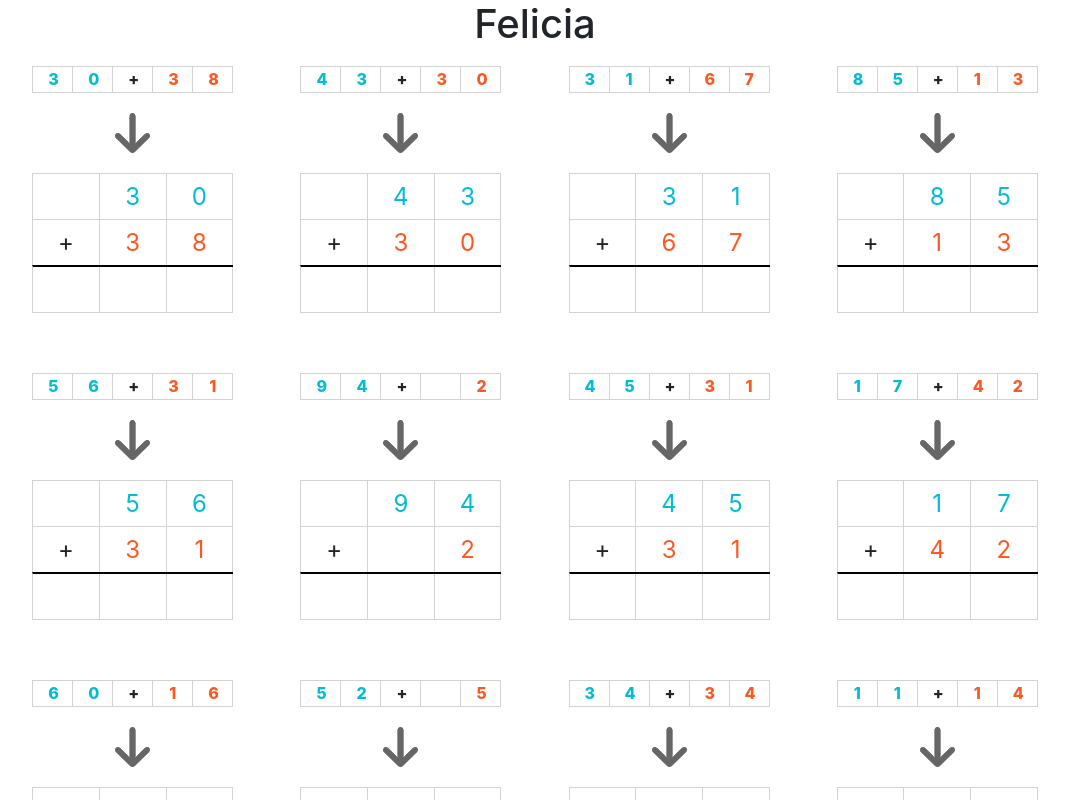
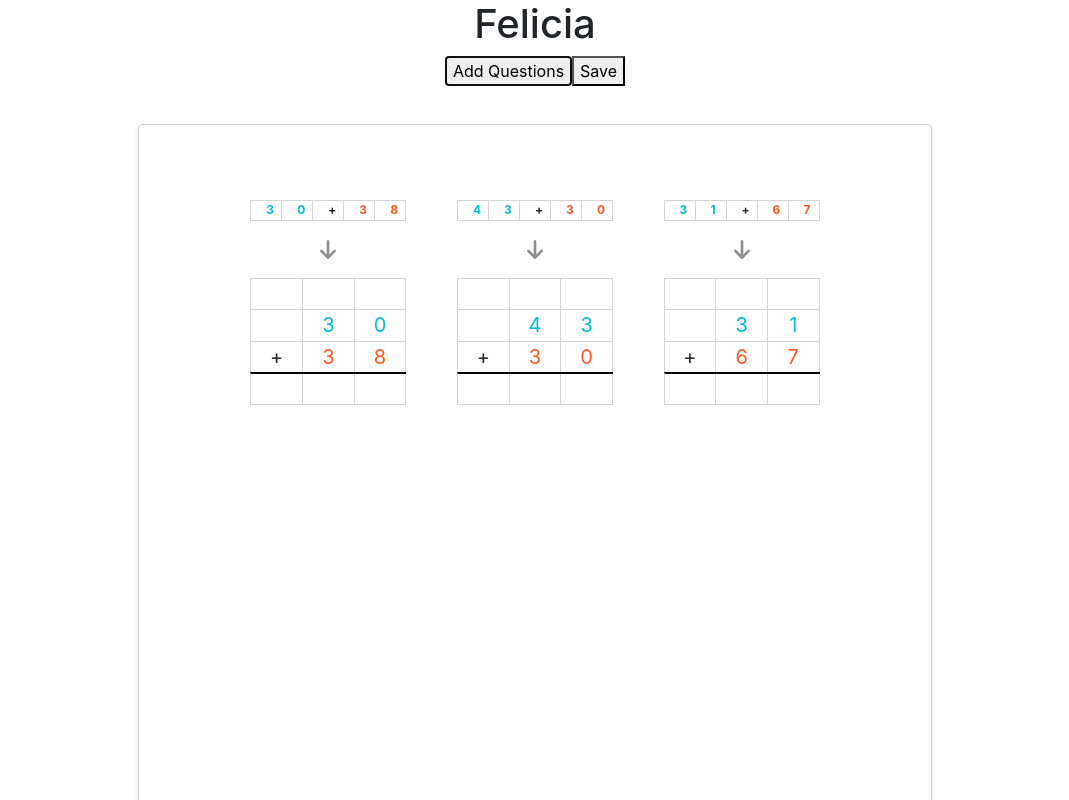
Before and after one commit to fatroshi/MathsQuestionGenerator, a React (Create React App) app: page / in a window 1280 px wide. Both pictures are taken after a click on the button "Add Questions". Shown: the top 800 px of the page, without its empty margins (105-1174 px from the left). Built offline with nearby package versions, Linux system fonts and the light colour scheme.

Commit message:
Added grade 2 questions and converted px to mm.

```diff
--- a/package.json
+++ b/package.json
@@ -9,6 +9,7 @@
     "bootstrap": "^4.5.3",
     "file-saver": "^2.0.2",
     "html2canvas": "^1.0.0-rc.7",
+    "jspdf": "^2.1.1",
     "node-sass": "^4.14.1",
     "react": "^17.0.1",
     "react-bootstrap": "^1.4.0",
--- a/src/actions/questionActions.js
+++ b/src/actions/questionActions.js
@@ -13,7 +13,7 @@ export const addQuestionAsync = (question) => {
                 type: 'ADD_QUESTION_ASYNC',
                 payload: question
             })
-        }, 2000)
+        }, 100)
     }
 
 
--- a/src/baseStyle/baseStyle.scss
+++ b/src/baseStyle/baseStyle.scss
@@ -9,9 +9,9 @@ $lightBlue: #b2ebf2;
 $orange: #ff5722;
 $red: #dd2c00;
 
-$h1: 36px;
-$h2: 32px;
-$h3: 28px;
-$h4: 24px;
-$h5: 20px;
-$h6: 16px;
+$h1: 32px;
+$h2: 28px;
+$h3: 24px;
+$h4: 20px;
+$h5: 16px;
+$h6: 12px;
--- a/src/components/BoxNumber/BoxNumber.js
+++ b/src/components/BoxNumber/BoxNumber.js
@@ -45,6 +45,13 @@ class BoxNumber extends React.Component {
                         <Col>  </Col>
                     </Row>
 
+
+                    <Row className={'md-row'}>
+                        <Col xs={1} md={4} className={'md-box'}></Col>
+                        <Col xs={1} md={4} className={'md-box first-term'}></Col>
+                        <Col xs={1} md={4} className={'md-box first-term'}></Col>
+                    </Row>
+
                     <Row className={'md-row'}>
                         <Col xs={1} md={4} className={'md-box'}></Col>
                         <Col xs={1} md={4} className={'md-box first-term'}>{num1}</Col>
--- a/src/components/BoxNumber/style.scss
+++ b/src/components/BoxNumber/style.scss
@@ -3,7 +3,7 @@
 @mixin sm-row {
   display: flex;
   justify-content: space-between;
-  max-width: 270px;
+  //width: 45mm;
 
   display: -webkit-box;
   display: -moz-box;
@@ -42,16 +42,17 @@
 
 .sm-box {
   border-right: lightgray solid 1px;
-  width: 40px;
-  height: 25px;
-  font-weight: 800;
+  width: 6mm;
+  height: 5mm;
+  font-weight: 700;
+  font-size: $h6;
 }
 
 .md-box {
   border-right: lightgray solid 1px;
-  height: 45px;
+  height: 8mm;
   width: 100%;
-  padding-top: 5px;
+  //padding-top: 5mm;
   font-size: $h4;
 }
 
@@ -63,8 +64,8 @@
   //font-size: $h3;
 }
 .down-arrow {
-  padding-top: 20px;
-  padding-bottom: 20px;
+  padding-top: 5mm;
+  padding-bottom: 5mm;
 }
 
 .first-term{
--- a/src/containers/QuestionManager/QuestionManager.js
+++ b/src/containers/QuestionManager/QuestionManager.js
@@ -4,6 +4,7 @@ import { Container, Row, Col } from "react-bootstrap";
 import { connect } from 'react-redux';
 import { saveAs } from 'file-saver';
 import html2canvas from 'html2canvas';
+import jsPDF from 'jspdf';
 import './style.scss';
 
 import TaskFactory from "../../lib/TaskFactory";
@@ -18,12 +19,14 @@ class QuestionManager extends React.Component {
         this.factory = new TaskFactory(GRADE.FIRST);
     }
 
-    saveAsPNG = () => {
-        html2canvas(document.getElementById("capture")).then(function(canvas) {
-            //document.body.appendChild(canvas);
-            canvas.toBlob((blob) => {
-                saveAs(canvas.toDataURL(), 'test.png', true);
-            },'image/png')
+    saveAsPDF = () => {
+        const input = document.getElementById('page');
+        html2canvas(input)
+            .then((canvas) => {
+                const imgData = canvas.toDataURL('image/png');
+                const pdf = new jsPDF();
+                pdf.addImage(imgData, 'PNG',0, 0, 210, 297);
+                pdf.save("download.pdf");
             });
     }
 
@@ -42,10 +45,13 @@ class QuestionManager extends React.Component {
 
     render() {
         return (
-            <Container id='capture'>
+            <>
                 <h1>{this.props.userReducer.name}</h1>
-                <h1>{console.log(this.props.questionReducer.lastQuestions)}</h1>
+                <button onClick={() => this.createQuestions(3)}>Add Questions</button>
+                <button onClick={() => this.saveAsPDF()}>Save</button>
 
+                <Container id='page' className='page'>
+                    <div className=''>
                         <Row className={'questions-container row-spacing'}>
                             {this.props.questionReducer.lastQuestions.map((questions, index) =>(
                                 <Row className={'row-spacing'} key={index}>
@@ -55,10 +61,10 @@ class QuestionManager extends React.Component {
                                 </Row>
                             ))}
                         </Row>
+                    </div>
 
-                <button onClick={() => this.createQuestions(16)}>Add Questions</button>
-                <button onClick={() => this.saveAsPNG()}>Save</button>
                 </Container>
+            </>
         );
     }
 }
@@ -80,16 +86,7 @@ const mapDispatchToProps = (dispatch) => {
                payload: name
             });
         },
-        // alt 1.
-        /*
-        addQuestion: (question) => {
-            dispatch({
-               type: 'ADD_QUESTION',
-               payload: question
-            });
-        }*/
 
-        // alt. 2
         addQuestion: (question) => {
             dispatch(addQuestion(question));
         },
--- a/src/containers/QuestionManager/style.scss
+++ b/src/containers/QuestionManager/style.scss
@@ -6,16 +6,51 @@
   max-width: 100%;
   margin: 0 auto;
 
-  padding: 10px 0;
+  //padding: 10px 0;
   //border: $orange solid 1px;
 }
 
 .row-spacing {
-  padding-bottom: 60px;
+  padding-bottom: 15mm;
 }
 
 .arrow-image {
-  width: 35px;
-  padding-top: 20px;
-  padding-bottom: 20px;
+  width: 35mm;
+  //padding-top: 20mm;
+  //padding-bottom: 20mm;
 }
+
+.page {
+  width: 21cm;
+  min-height: 29.7cm;
+  padding: 2cm;
+  margin: 1cm auto;
+  border: 1px #D3D3D3 solid;
+  border-radius: 5px;
+  background: white;
+  box-shadow: 0 0 5px rgba(0, 0, 0, 0.1);
+}
+.subpage {
+  padding: 1cm;
+  border: 5px red solid;
+  height: 237mm;
+  outline: 2cm #FFEAEA solid;
+}
+
+@page {
+  size: A4;
+  margin: 0;
+}
+
+@media print {
+  .page {
+    margin: 0;
+    border: initial;
+    border-radius: initial;
+    width: initial;
+    min-height: initial;
+    box-shadow: initial;
+    background: initial;
+    page-break-after: always;
+  }
+}
--- a/src/lib/Question.js
+++ b/src/lib/Question.js
@@ -14,7 +14,7 @@ export default class Question {
     constructor(operation, grade) {
         this.operation = operation;
         this.grade = grade;
-        this.integerMaxLimit = this.setIntegerMaxLimit(grade)
+        this.limits = this.setIntegerMaxLimit(grade)
         this.numbers = null;
     }
 
@@ -22,9 +22,9 @@ export default class Question {
     setIntegerMaxLimit = (grade) => {
         switch (grade)
         {
-            case GRADE.FIRST: return 10;
-            case GRADE.SECOND: return 20;
-            case GRADE.THIRD: return 30;
+            case GRADE.FIRST: return {maxNumberValue: 10, maxNumbers: 4};
+            case GRADE.SECOND: return {maxNumberValue: 10, maxNumbers: 4};
+            case GRADE.THIRD: return {maxNumberValue: 10, maxNumbers: 6};
         }
     }
 
@@ -33,16 +33,21 @@ export default class Question {
     }
 
     genNextInteger = (integer) => {
-        const limit = this.integerMaxLimit - integer;
+        let limit = this.limits.maxNumberValue;
+
+        if (this.grade === GRADE.FIRST) {
+            limit = this.limits.maxNumberValue - integer;
+        }
+
         return this.genRandomInteger(limit);
     }
 
     create = () => {
         let num1, num2, num3, num4 = 0;
 
-        num1 = this.genRandomInteger(this.integerMaxLimit);
+        num1 = this.genRandomInteger(this.limits.maxNumberValue);
         num3 = this.genNextInteger(num1);
-        num2 = this.genRandomInteger(this.integerMaxLimit);
+        num2 = this.genRandomInteger(this.limits.maxNumberValue);
         num4 = this.genNextInteger(num2);
 
         this.numbers = [{num1, num2, num3, num4}];
```
Also changed, not shown: src/img/downArrow.png. Lines whose indentation alone changed are shown as unchanged.
